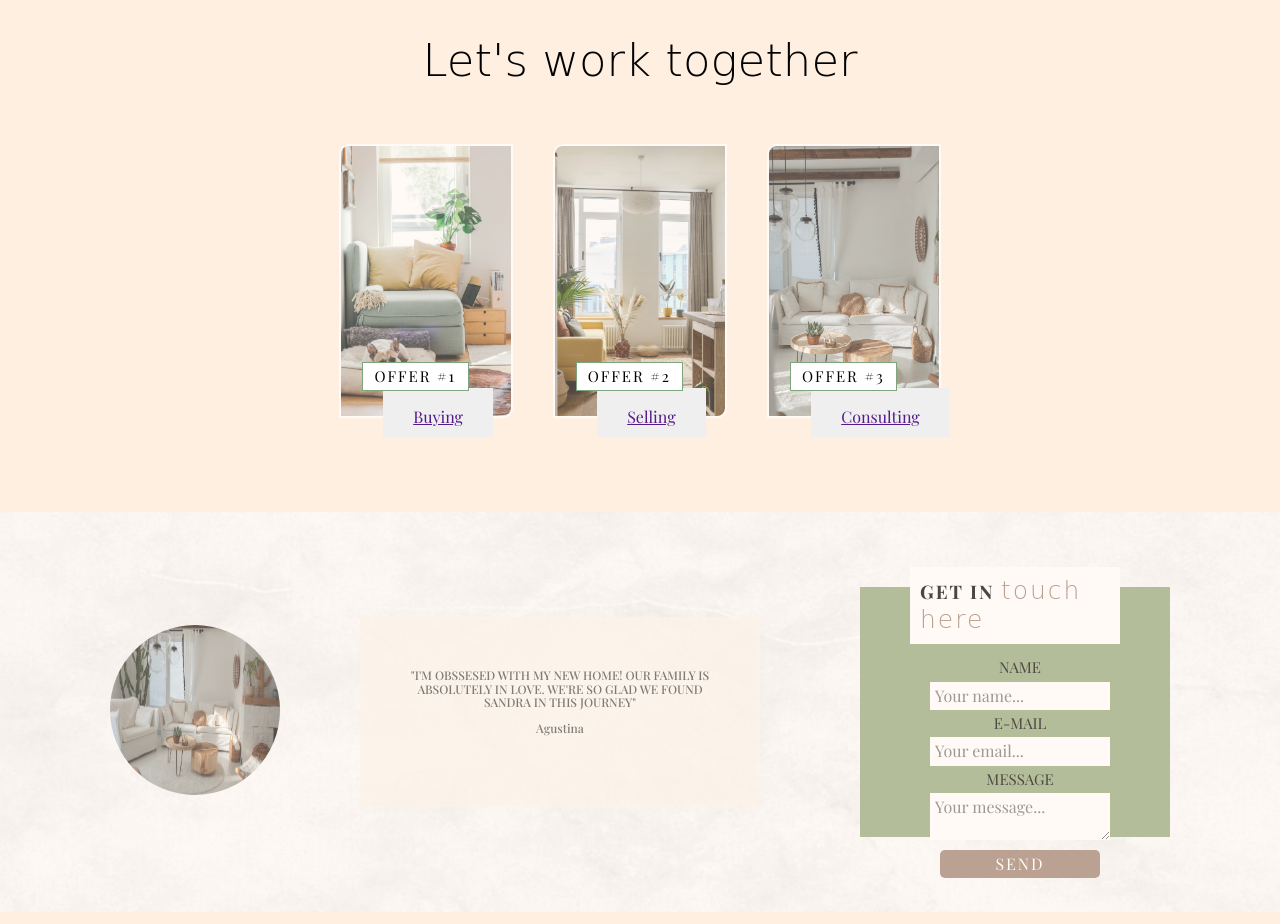
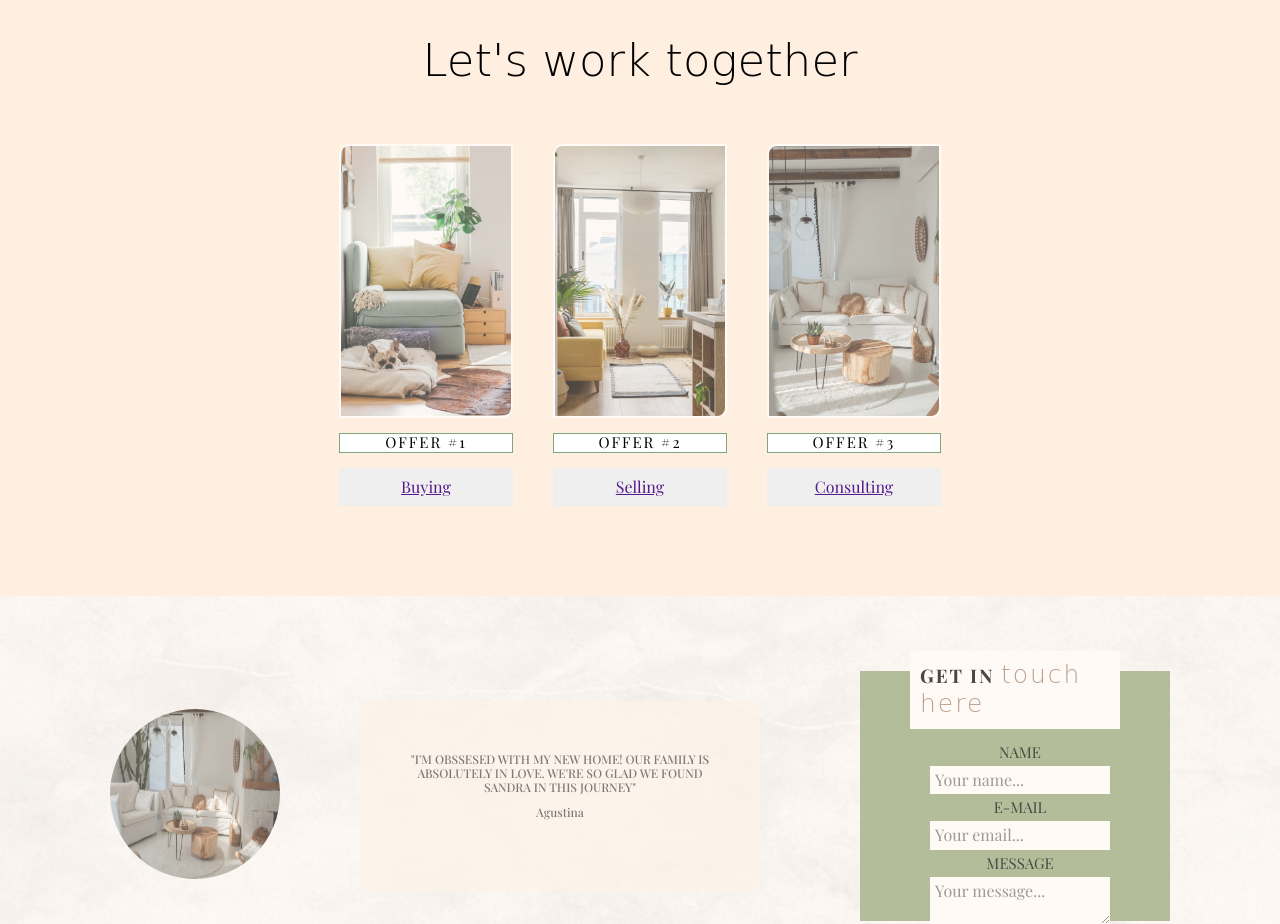
Before and after one commit to Pola2505/Clase-6---Practica, a plain HTML site: page index.html in a window 1280 px wide. Shown: the part 1502-2426 px from the top of the page. Drawn offline with nearby package versions, Linux system fonts and the light colour scheme; a web font is replaced by a local one.

Commit message:
services flex

```diff
--- a/index.html
+++ b/index.html
@@ -6,7 +6,7 @@
     <meta charset="UTF-8">
     <meta name="viewport" content="width=device-width, initial-scale=1.0">
     <meta http-equiv='cache-control' content='no-cache'>
-    <title>Primer pagina en ADA</title>
+    <title>HOME INC. - Sandra Popielarczyk</title>
     <link rel="stylesheet" href="normalize.css">
     <link rel="stylesheet" href="style.css">
     <link rel="preconnect" href="https://fonts.googleapis.com">
--- a/style.css
+++ b/style.css
@@ -210,11 +210,14 @@ main #phrase-home .phrase-container {
 #services .services-types{
     display: flex;
     justify-content: center;
+    align-items: center;
 }
 
 #services .services-types .services-options{
     padding: 20px;
-    position: relative;
+    display: flex;
+    flex-direction: column;
+
 }
 
 #services .services-types .services-options img{
@@ -233,24 +236,12 @@ main #phrase-home .phrase-container {
     font-size: 15px;
     font-weight: 200;
     letter-spacing: 2px;
-    position: absolute;
-    top: 70%;
-    right: 30%;
-    left: 20%;
-    padding: 5px;
-    z-index: 2;
-
 }
 
 #services .services-types .services-options .services-btn {
     border: none;
-    display: inline-block;
-    position: absolute;
-    left: 30%;
-    top: 80%;
-    padding: 20px 30px 10px 30px;
-    margin: 10px 0 0 0;
-    z-index: 1;
+    padding: 10px;
+
 }
 
 #footer-contact{
```
